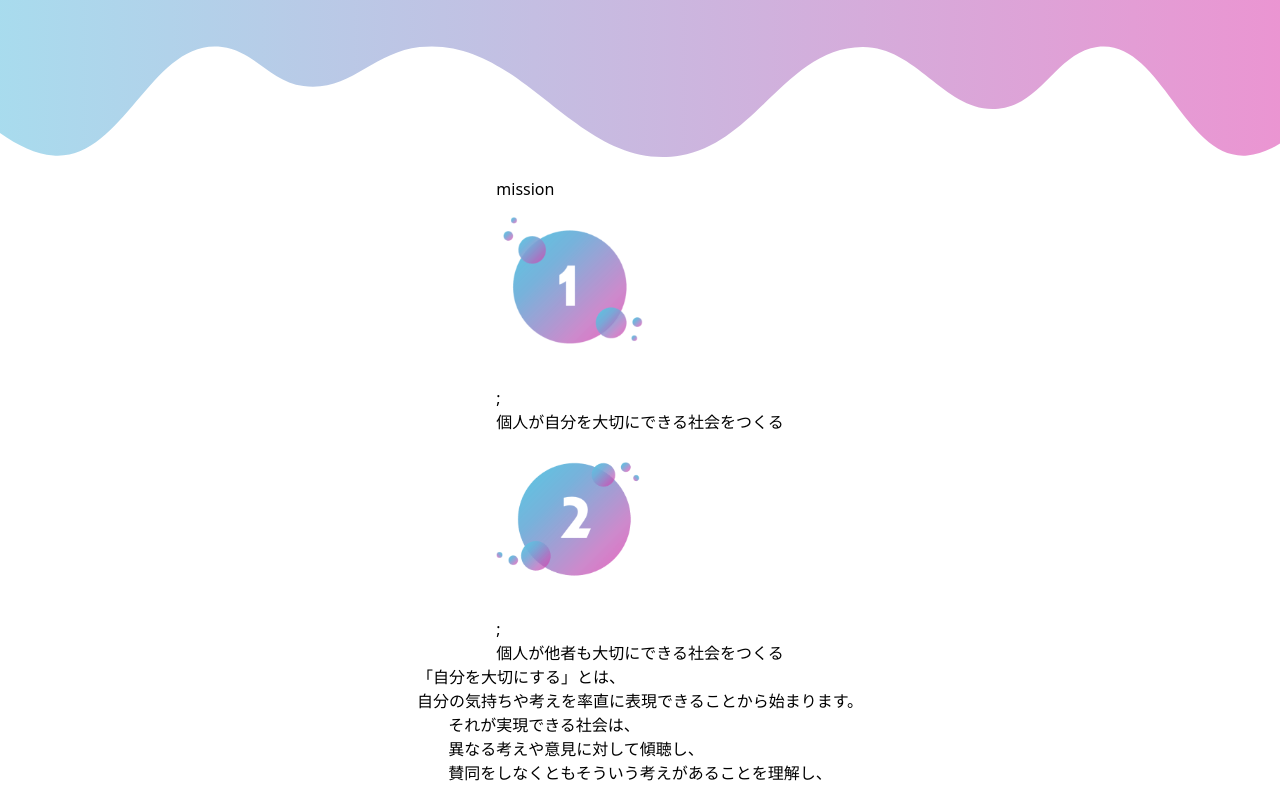
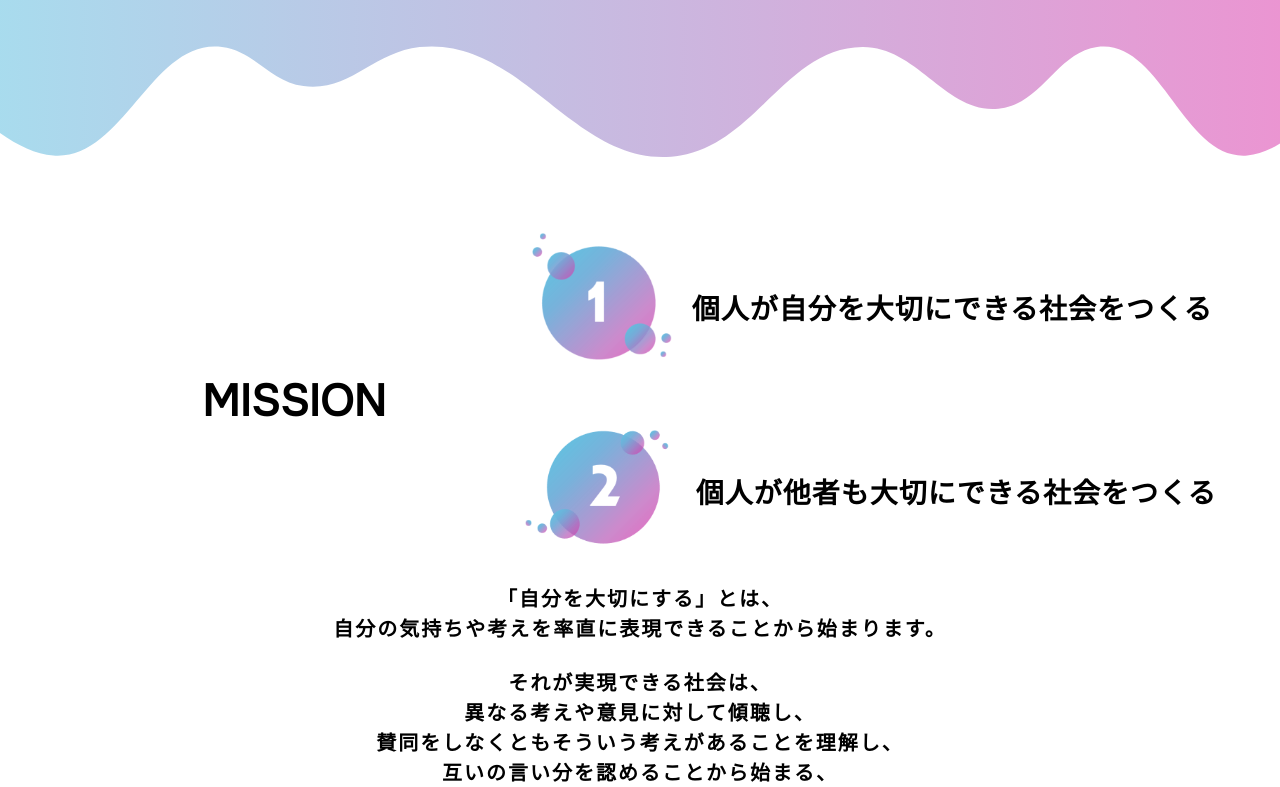
Before and after one commit to futureship/Futureship_HP, a Next.js app: page /mission in a window 1280 px wide. Shown: the top 787 px of the page. Built offline with nearby package versions, Linux system fonts and the light colour scheme.

Commit message:
スタイル作成

```diff
--- a/public/locales/ja/common.json
+++ b/public/locales/ja/common.json
@@ -93,7 +93,7 @@
     "contactMessage": "お問い合わせはこちら"
   },
   "mission": {
-    "mission": "mission",
+    "mission": "MISSION",
     "mission1": "個人が自分を大切にできる社会をつくる",
     "mission2": "個人が他者も大切にできる社会をつくる",
     "message": {
--- a/src/app/mission/component/mission-no/mission-no.module.scss
+++ b/src/app/mission/component/mission-no/mission-no.module.scss
@@ -0,0 +1,12 @@
+.contents {
+  display: flex;
+  align-items: center;
+  // padding-left: 10px;
+}
+
+.message {
+  letter-spacing: 1px;
+  font-size: 28px;
+  padding-left: 20px;
+  font-weight: bold;
+}
--- a/src/app/mission/component/mission-no/mission-no.tsx
+++ b/src/app/mission/component/mission-no/mission-no.tsx
@@ -5,8 +5,9 @@ import '@i18n';
 
 export const MissionNo = (props: { src: string; mission: string }) => {
   return (
-    <>
-      <img src={props.src}></img>;<div>{props.mission}</div>
-    </>
+    <div className={styles.contents}>
+      <img src={props.src}></img>
+      <span className={styles.message}>{props.mission}</span>
+    </div>
   );
 };
--- a/src/app/mission/mission.module.scss
+++ b/src/app/mission/mission.module.scss
@@ -1,6 +1,19 @@
+@import '@style/common.module';
+@import '@style/_color.const';
+
+.container {
+  width: 100%;
+}
+
+.img {
+  width: 100%;
+}
+
 .main {
+  @include fontOnest;
+
   flex-grow: 1; /* メインコンテンツが残りのスペースを占める */
-  padding: 20px;
+  padding: 60px 30px;
 
   display: flex;
   flex-direction: column;
@@ -11,3 +24,24 @@
   // align-items: flex-end;
   // justify-content: flex-end;
 }
+
+.missionContents {
+  display: grid;
+  grid-template-columns: 2fr 3fr;
+  padding-bottom: 60px 30px;
+}
+
+.missionTitle {
+  // flex-grow: 1;
+  font-size: 44px;
+  font-weight: bold;
+  display: flex;
+  align-items: center;
+  justify-content: center;
+}
+
+.message {
+  font-size: 20px;
+  font-weight: bold;
+  letter-spacing: 2px;
+}
--- a/src/app/mission/page.tsx
+++ b/src/app/mission/page.tsx
@@ -12,20 +12,32 @@ const Mission: React.FC = () => {
   const mission2 = t('mission.mission2');
   const message1 = t('mission.message.message1')
     .split('\n')
-    .map((line, index) => <div key={index}>{line}</div>);
+    .map((line, index) => (
+      <div className={styles.message} key={index}>
+        {line}
+      </div>
+    ));
   const message2 = t('mission.message.message2')
     .split('\n')
-    .map((line, index) => <div key={index}>{line}</div>);
+    .map((line, index) => (
+      <div className={styles.message} key={index}>
+        {line}
+      </div>
+    ));
   const message3 = t('mission.message.message3')
     .split('\n')
-    .map((line, index) => <div key={index}>{line}</div>);
+    .map((line, index) => (
+      <div className={styles.message} key={index}>
+        {line}
+      </div>
+    ));
 
   return (
     <div className={styles.container}>
-      <img src="/assets/svg/over-wave2.svg"></img>
+      <img className={styles.img} src="/assets/svg/over-wave2.svg"></img>
       <div className={styles.main}>
-        <div>
-          <div>{t('mission.mission')}</div>
+        <div className={styles.missionContents}>
+          <div className={styles.missionTitle}>{t('mission.mission')}</div>
           <div>
             <MissionNo
               src="/assets/svg/mission-number1.svg"
@@ -37,11 +49,13 @@ const Mission: React.FC = () => {
             ></MissionNo>
           </div>
         </div>
-        <div>{message1}</div>
-        <div>{message2}</div>
-        <div>{message3}</div>
+        {message1}
+        <br />
+        {message2}
+        <br />
+        {message3}
       </div>
-      <img src="/assets/svg/under-wave2.svg"></img>
+      <img className={styles.img} src="/assets/svg/under-wave2.svg"></img>
     </div>
   );
 };
```
